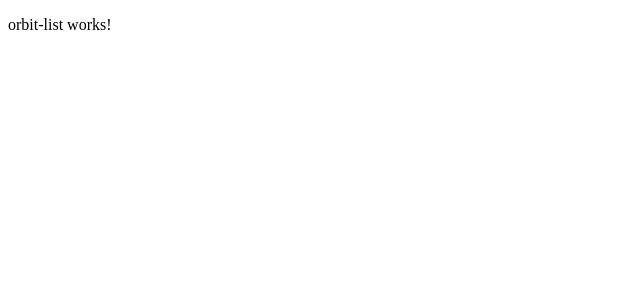
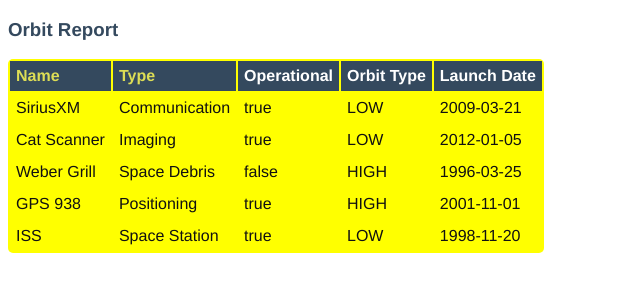
Before and after one commit to tatianamoroztm/orbit-report, an Angular app in the folder Documents/LaunchCode/angular_practice/orbit-report/: page / in a window 1280 px wide. Shown: the top 300 px of the page, without its empty margins (0-640 px from the left). Built offline with nearby package versions, Linux system fonts and the light colour scheme.

Commit message:
Added display table of satellites

```diff
--- a/Documents/LaunchCode/angular_practice/orbit-report/src/app/app.component.css
+++ b/Documents/LaunchCode/angular_practice/orbit-report/src/app/app.component.css
@@ -0,0 +1,13 @@
+.search-form {
+    margin-bottom: 40px;
+}
+
+button {
+    margin-left: 10px;
+    color: #fff;
+    background-color: #009b25;
+    border-radius: 4px;
+    padding: 2px 5px;
+    font-size: 18px;
+    cursor: pointer;
+}
--- a/Documents/LaunchCode/angular_practice/orbit-report/src/app/orbit-list/orbit-list.component.css
+++ b/Documents/LaunchCode/angular_practice/orbit-report/src/app/orbit-list/orbit-list.component.css
@@ -0,0 +1,28 @@
+.sortable {
+    cursor: pointer;
+    color: #dd5;
+}
+
+.warning {
+    background-color: blue;
+}
+
+table {
+  color: #111;
+  border-radius: 5px;
+  overflow: hidden;
+  margin: 12px 0;
+  min-width: 300px;
+  background: yellow;
+}
+
+.header-row {
+    background: #34495E;
+    color: #fff
+}
+
+th, td {
+    text-align: left;
+    margin: 5px 10px;
+    padding: 6px;
+}
--- a/Documents/LaunchCode/angular_practice/orbit-report/src/app/orbit-list/orbit-list.component.html
+++ b/Documents/LaunchCode/angular_practice/orbit-report/src/app/orbit-list/orbit-list.component.html
@@ -1 +1,18 @@
-<p>orbit-list works!</p>
+<h3>Orbit Report</h3>
+<table>
+   <tr class="header-row">
+      <th class="sortable">Name</th>
+      <th class="sortable">Type</th>
+      <th>Operational</th>
+      <th>Orbit Type</th>
+      <th>Launch Date</th>
+   </tr>
+    <tr *ngFor="let satellite of satellites">
+        <td>{{satellite.name}}</td>
+        <td>{{satellite.type}}</td>
+        <td>{{satellite.operational}}</td>
+        <td>{{satellite.orbitType}}</td>
+        <td>{{satellite.launchDate}}</td>
+    </tr>
+
+</table>
--- a/Documents/LaunchCode/angular_practice/orbit-report/src/index.html
+++ b/Documents/LaunchCode/angular_practice/orbit-report/src/index.html
@@ -1,6 +1,15 @@
 <!doctype html>
 <html lang="en">
 <head>
+  <style>
+    body {
+      font-family: 'Helvetica', 'Courier';
+    }
+
+    h3 {
+        color: #34495E;
+    }
+  </style>
   <meta charset="utf-8">
   <title>OrbitReport</title>
   <base href="/">
```
